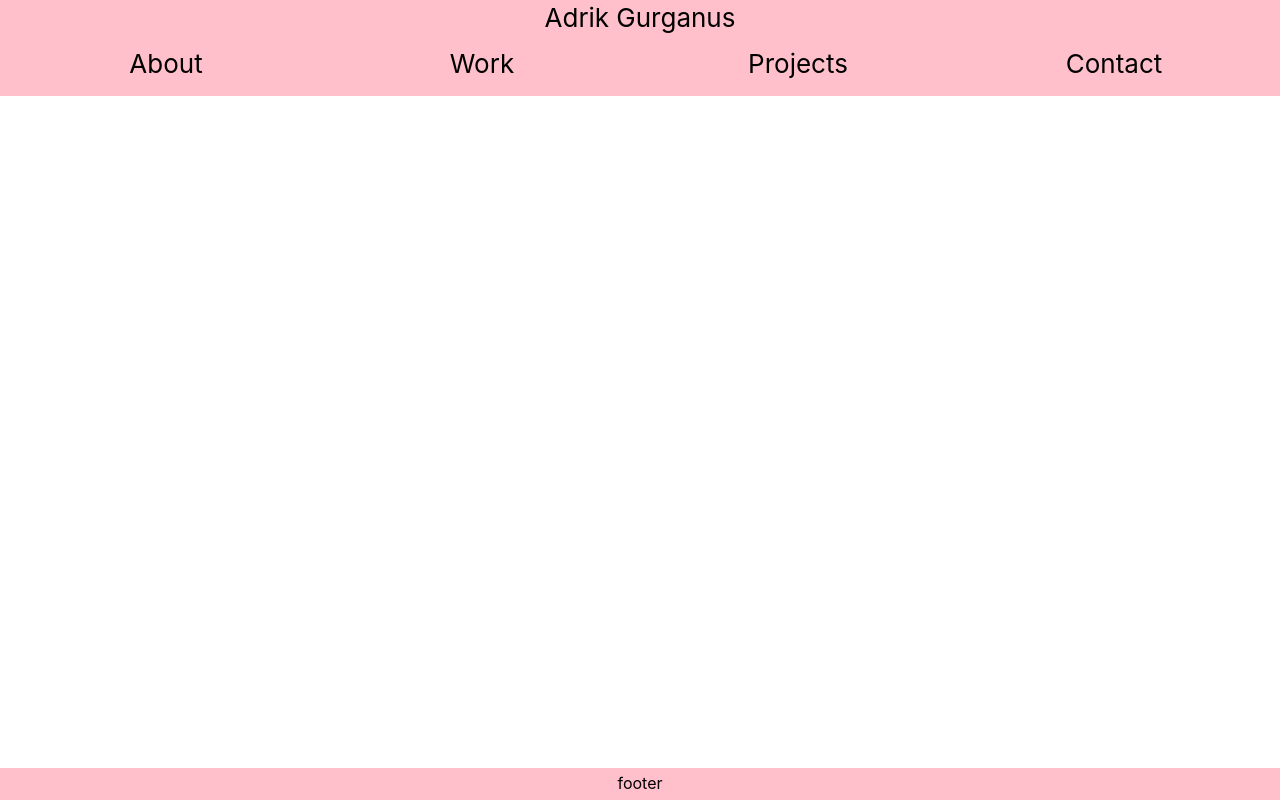
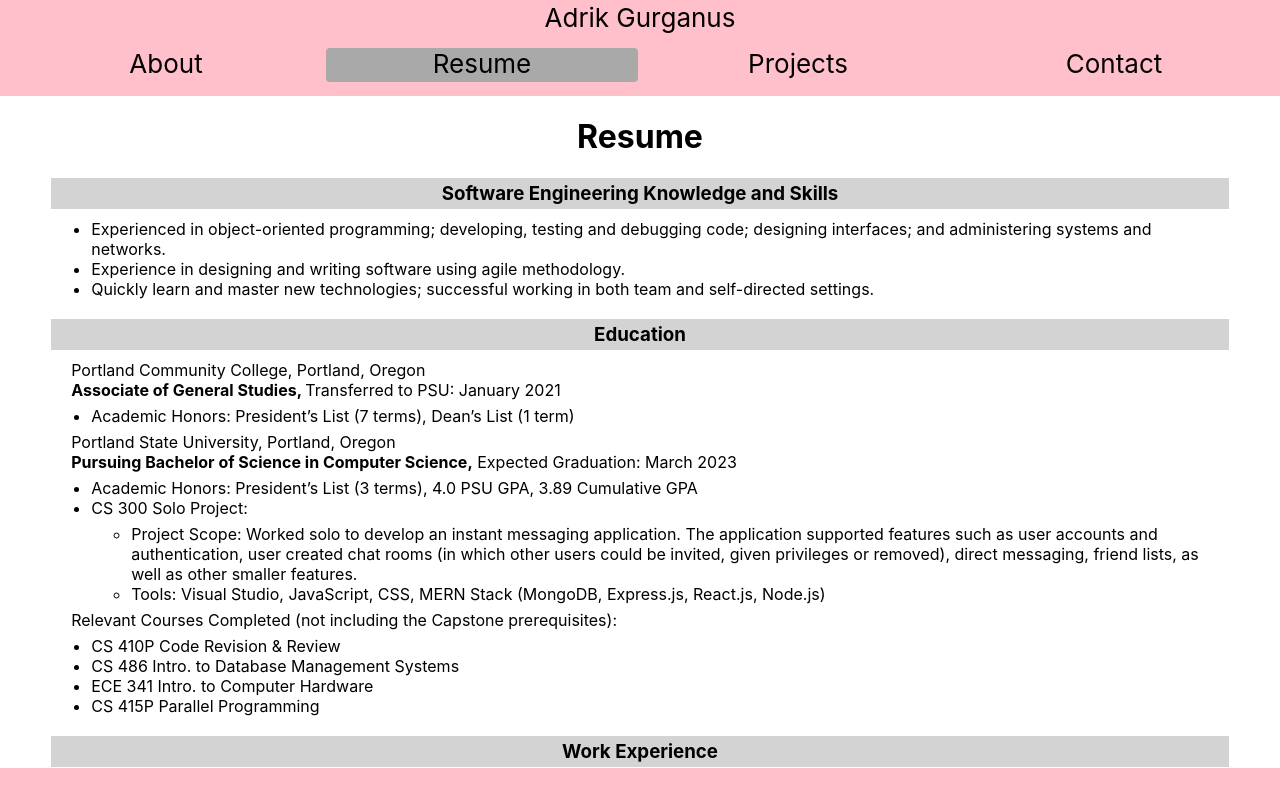
Before and after one commit to AdrikGG/IntroWebDevFinal, a React (Create React App) app: page /resume in a window 1280 px wide. Built offline with nearby package versions, Linux system fonts and the light colour scheme.

Commit message:
Changed work to resume, completed page

```diff
--- a/src/App.js
+++ b/src/App.js
@@ -3,7 +3,7 @@ import './App.css';
 import About from './pages/About';
 import Contact from './pages/Contact';
 import Projects from './pages/Projects';
-import Work from './pages/Work';
+import Resume from './pages/Resume';
 import Header from './components/Header';
 import Footer from './components/Footer';
 
@@ -15,7 +15,7 @@ function App() {
         <div className="content">
           <Routes>
             <Route exact path="/" element={<About />} />
-            <Route exact path="/work" element={<Work />} />
+            <Route exact path="/resume" element={<Resume />} />
             <Route exact path="/projects" element={<Projects />} />
             <Route exact path="/contact" element={<Contact />} />
           </Routes>
--- a/src/components/Footer.js
+++ b/src/components/Footer.js
@@ -3,7 +3,7 @@ import './Footer.css';
 const Footer = () => {
   return (
     <div className="footer">
-      <div className="footer-content">footer</div>
+      <div className="footer-content"></div>
     </div>
   );
 };
--- a/src/components/Header.js
+++ b/src/components/Header.js
@@ -8,8 +8,8 @@ const Header = () => {
       <CustomLink className="btn about" to="/">
         About
       </CustomLink>
-      <CustomLink className="btn work" to="/work">
-        Work
+      <CustomLink className="btn work" to="/resume">
+        Resume
       </CustomLink>
       <CustomLink className="btn projects" to="/projects">
         Projects
--- /dev/null
+++ b/src/pages/Resume.css
@@ -0,0 +1,43 @@
+.resume-content {
+  margin: 0;
+  margin-top: 20px;
+  border: 1px solid var(--ebony);
+  background-color: var(--white);
+}
+
+.section {
+  margin-bottom: 20px;
+  text-align: left;
+}
+
+.section-header {
+  margin-bottom: 10px;
+  padding: 4px 0;
+  text-align: center;
+  background-color: lightgray;
+}
+
+.span-group {
+  margin-left: 20px;
+}
+
+.bold {
+  font-weight: bold;
+}
+
+.resume-p {
+  margin: 0;
+  margin-left: 20px;
+}
+
+.resume-ul {
+  margin: 6px 0;
+}
+
+.resume-li {
+  margin: 0;
+}
+
+.list-text {
+  margin: 0;
+}
--- /dev/null
+++ b/src/pages/Resume.js
@@ -0,0 +1,167 @@
+import './Resume.css';
+
+const Resume = () => {
+  return (
+    <div>
+      <div className="resume-content">
+        <h1>Resume</h1>
+        <div className="section">
+          <h3 className="section-header">
+            Software Engineering Knowledge and Skills
+          </h3>
+          <ul className="resume-ul">
+            <li className="resume-li">
+              <p className="list-text">
+                Experienced in object-oriented programming; developing, testing
+                and debugging code; designing interfaces; and administering
+                systems and networks.
+              </p>
+            </li>
+            <li className="resume-li">
+              <p className="list-text">
+                Experience in designing and writing software using agile
+                methodology.
+              </p>
+            </li>
+            <li className="resume-li">
+              <p className="list-text">
+                Quickly learn and master new technologies; successful working in
+                both team and self-directed settings.
+              </p>
+            </li>
+          </ul>
+        </div>
+        <div className="section">
+          <h3 className="section-header">Education</h3>
+          <p className="resume-p">
+            Portland Community College, Portland, Oregon
+          </p>
+          <div className="span-group">
+            <span className="bold">Associate of General Studies, </span>
+            <span>Transferred to PSU: January 2021</span>
+          </div>
+          <ul className="resume-ul">
+            <li className="resume-li">
+              <p className="list-text">
+                Academic Honors: President’s List (7 terms), Dean’s List (1
+                term)
+              </p>
+            </li>
+          </ul>
+          <p className="resume-p">
+            Portland State University, Portland, Oregon
+          </p>
+          <div className="span-group">
+            <span className="bold">
+              Pursuing Bachelor of Science in Computer Science,
+            </span>
+            <span> Expected Graduation: March 2023</span>
+          </div>
+          <ul className="resume-ul">
+            <li className="resume-li">
+              <p className="list-text">
+                Academic Honors: President’s List (3 terms), 4.0 PSU GPA, 3.89
+                Cumulative GPA
+              </p>
+            </li>
+            <li className="resume-li">
+              <p className="list-text">CS 300 Solo Project: </p>
+              <ul className="resume-ul">
+                <li className="resume-li">
+                  <p className="list-text">
+                    Project Scope: Worked solo to develop an instant messaging
+                    application. The application supported features such as user
+                    accounts and authentication, user created chat rooms (in
+                    which other users could be invited, given privileges or
+                    removed), direct messaging, friend lists, as well as other
+                    smaller features.
+                  </p>
+                </li>
+                <li className="resume-li">
+                  <p className="list-text">
+                    Tools: Visual Studio, JavaScript, CSS, MERN Stack (MongoDB,
+                    Express.js, React.js, Node.js)
+                  </p>
+                </li>
+              </ul>
+            </li>
+          </ul>
+          <p className="resume-p">
+            Relevant Courses Completed (not including the Capstone
+            prerequisites):
+          </p>
+          <ul className="resume-ul">
+            <li className="resume-li">
+              <p className="list-text">CS 410P Code Revision & Review</p>
+            </li>
+            <li className="resume-li">
+              <p className="list-text">
+                CS 486 Intro. to Database Management Systems
+              </p>
+            </li>
+            <li className="resume-li">
+              <p className="list-text">ECE 341 Intro. to Computer Hardware</p>
+            </li>
+            <li className="resume-li">
+              <p className="list-text">CS 415P Parallel Programming</p>
+            </li>
+          </ul>
+        </div>
+        <div className="section">
+          <h3 className="section-header">Work Experience</h3>
+          <div className="span-group">
+            <span className="bold">CS Tutor, </span>
+            <span>September 2018 to Present</span>
+          </div>
+          <ul className="resume-ul">
+            <li className="resume-li">
+              <p className="list-text">
+                Provide study help and guidance to students mostly in lower
+                division computer science courses.
+              </p>
+            </li>
+          </ul>
+          <div className="span-group">
+            <span className="bold">Home Restoration and Remodeling, </span>
+            <span>September 2016 to Present</span>
+          </div>
+          <ul className="resume-ul">
+            <li className="resume-li">
+              <p className="list-text">
+                Provide help to experts with moving materials, small scale
+                demolition, framing, sheetrocking, etc. Work on detailing
+                including painting, plastering, wood staining, caulking, and
+                whatever else may be needed.
+              </p>
+            </li>
+          </ul>
+        </div>
+        <div className="section">
+          <h3 className="section-header">Technology Summary</h3>
+          <ul className="resume-ul">
+            <li className="resume-li">
+              <p className="list-text">
+                High Intermediate Skill Level: C, C++, JavaScript, TypeScript,
+                React.js, Linux, Windows
+              </p>
+            </li>
+            <li className="resume-li">
+              <p className="list-text">
+                Low Intermediate Skill Level: HTML, Java, CSS, Node.js, MongoDB
+              </p>
+            </li>
+            <li className="resume-li">
+              <p className="list-text">
+                Basic Skill Level: Express.js, Angular.js, Chapel, Fortran, MPI,
+                OpenMP
+              </p>
+            </li>
+          </ul>
+        </div>
+      </div>
+      <br />
+    </div>
+  );
+};
+
+export default Resume;
--- a/src/pages/Work.js
+++ /dev/null
@@ -1,5 +0,0 @@
-const Work = () => {
-  return <div>Work</div>;
-};
-
-export default Work;
```
Also changed, not shown: 1 other file (tests, documents, lock files or other folders).
